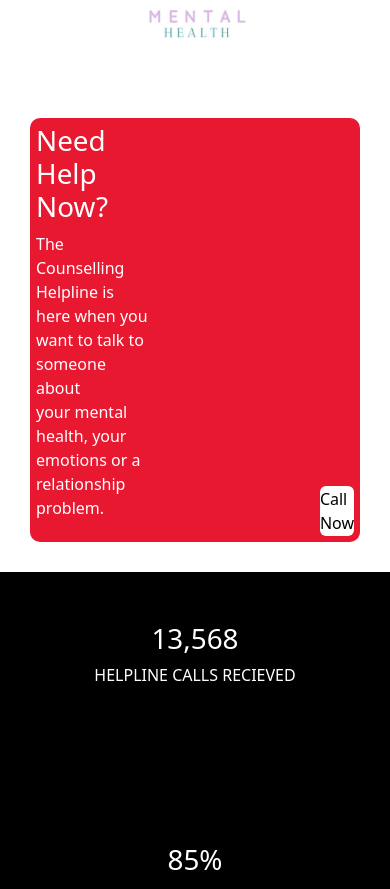
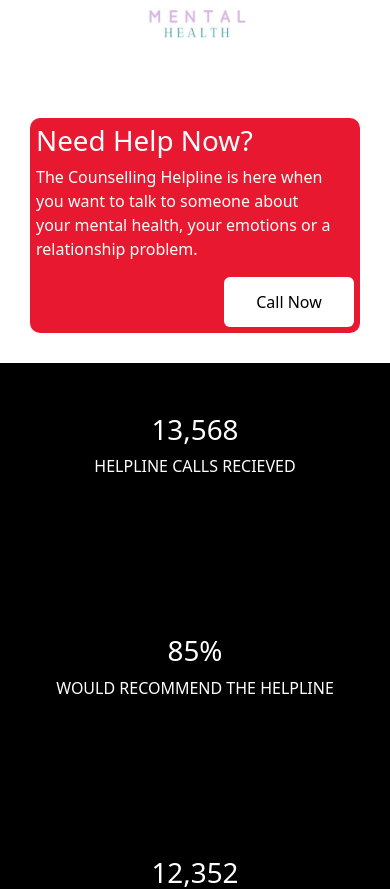
Before and after one commit to gines18/The_Spark, a React (Vite) app: page / in a window 390 px wide. Shown: the part 6830-7719 px from the top of the page. Built offline with nearby package versions, Linux system fonts and the light colour scheme.

Commit message:
Add media query for Help component

```diff
--- a/src/components/Help.css
+++ b/src/components/Help.css
@@ -25,6 +25,18 @@ z-index: 1;
     border-radius: 6px;
 }
 
+@media (max-width: 768px){
+    #help_container{
+       display: flex;
+       flex-direction: column;
+      gap: 0px;
+    }
+    #help_button{
+        align-self: flex-end;
+    }
+}
+
+
 #help_button p{
 display: flex;
 justify-content: center;
```
